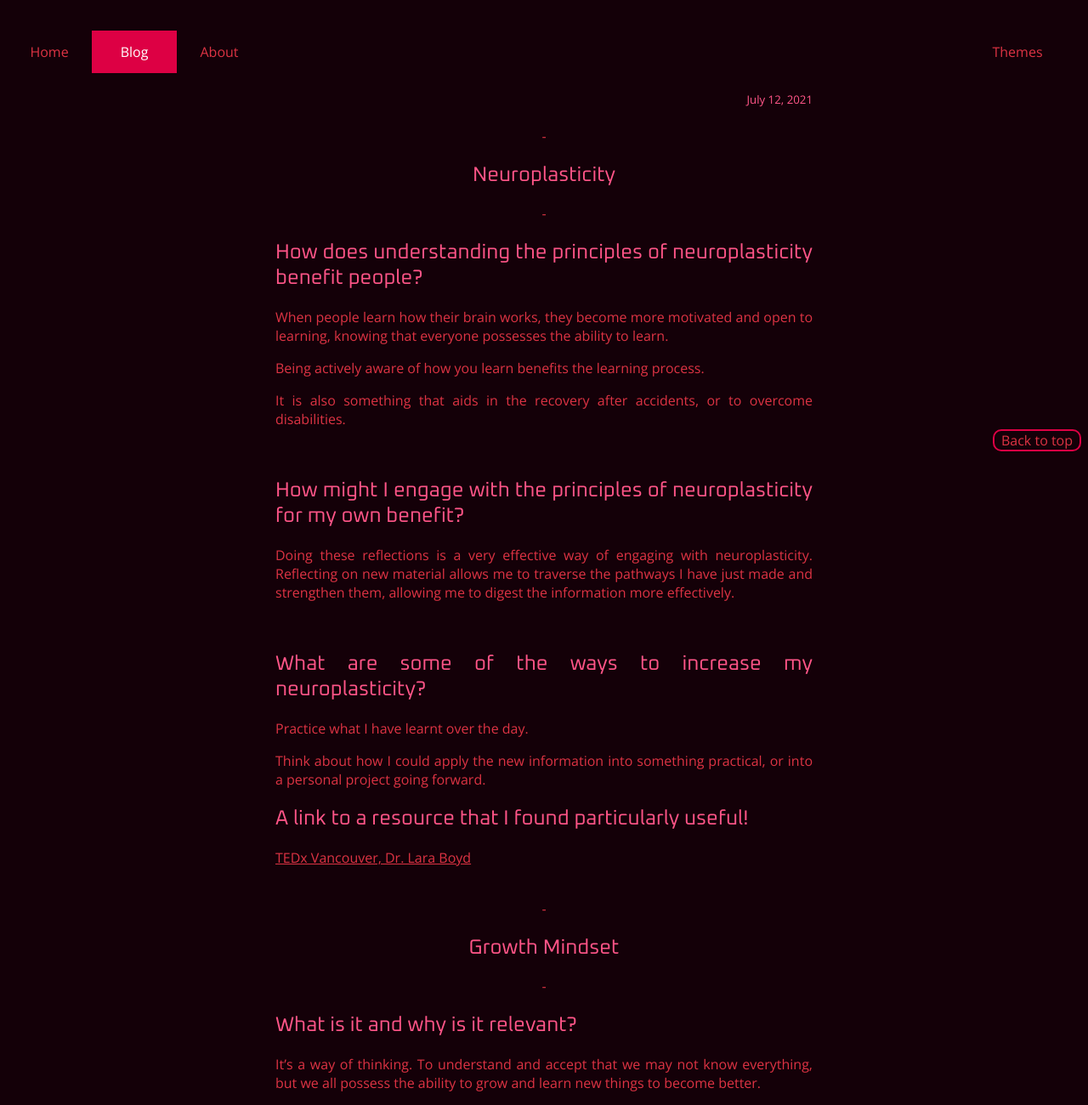
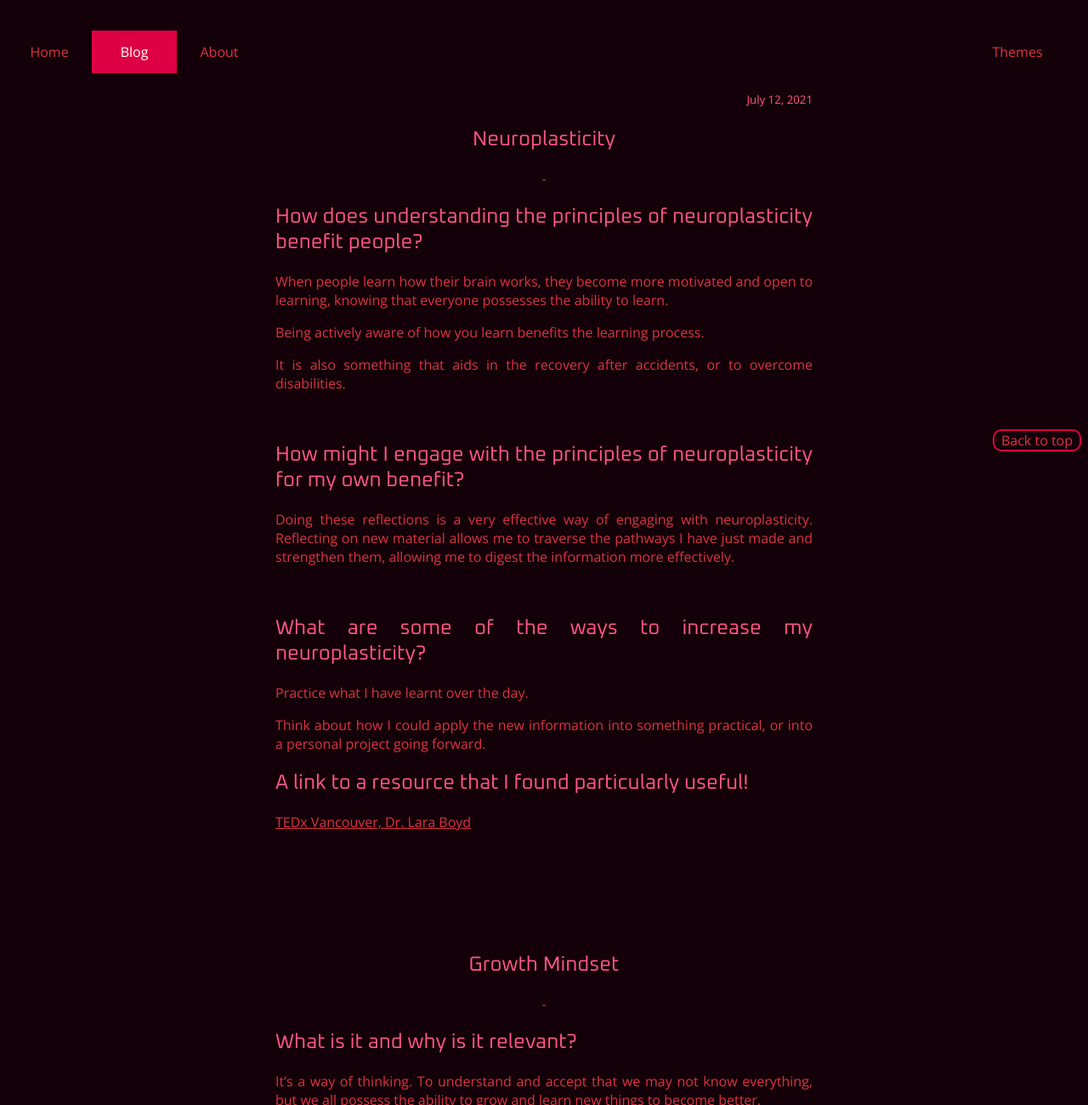
Before and after one commit to gordon-fong/gordon-fong.github.io, a plain HTML site: page blog/2021.07.12-neuroplasticity-and-growth-mindset/neuroplasticity.html in a window 1280 px wide. Shown: the part 219-1519 px from the top of the page at 85% size. Drawn offline with nearby package versions, Linux system fonts and the light colour scheme.

Commit message:
remove top dash divider above each title. Add div above growth mindset

```diff
--- a/blog/2021.07.12-neuroplasticity-and-growth-mindset/neuroplasticity.html
+++ b/blog/2021.07.12-neuroplasticity-and-growth-mindset/neuroplasticity.html
@@ -63,7 +63,6 @@
         <h5>
             July 12, 2021
         </h5>
-        <p style="text-align: center;">-</p>
         <h2 style="text-align: center;">
             Neuroplasticity
         </h2>
@@ -107,7 +106,7 @@
         <br>
         <br>
 
-        <p style="text-align: center;">-</p>
+        <div style="height: 100px;"></div>
         <h2 style="text-align: center;">
             Growth Mindset
         </h2>
```
